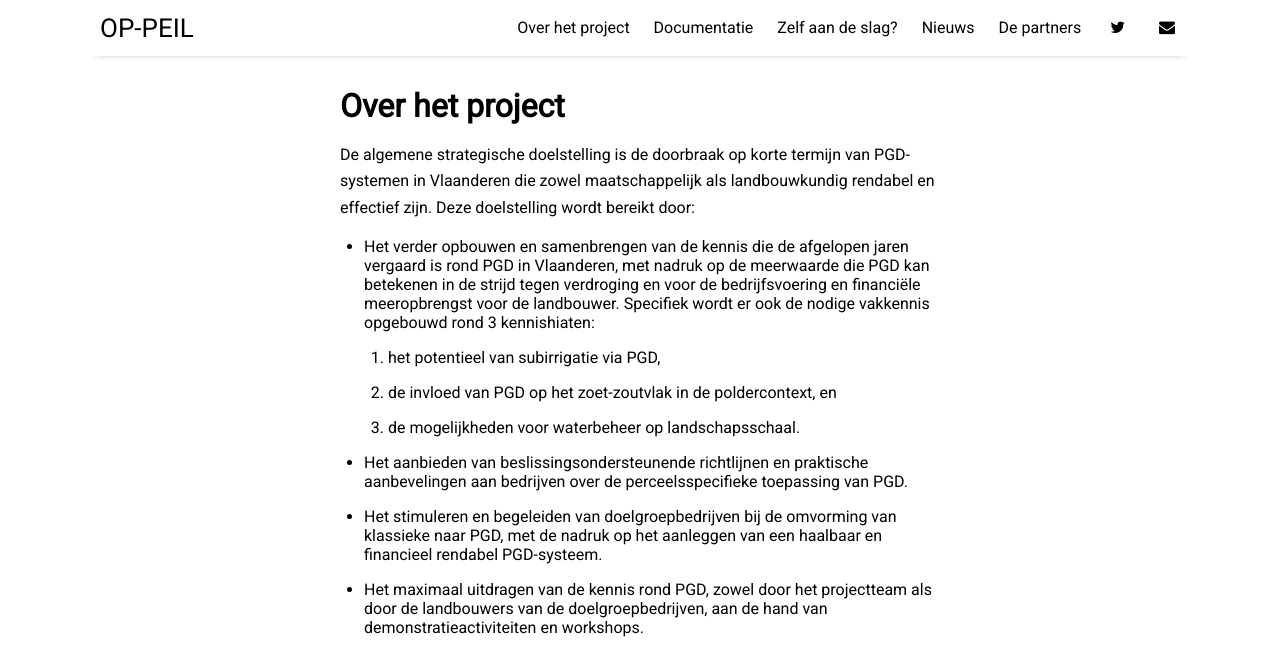
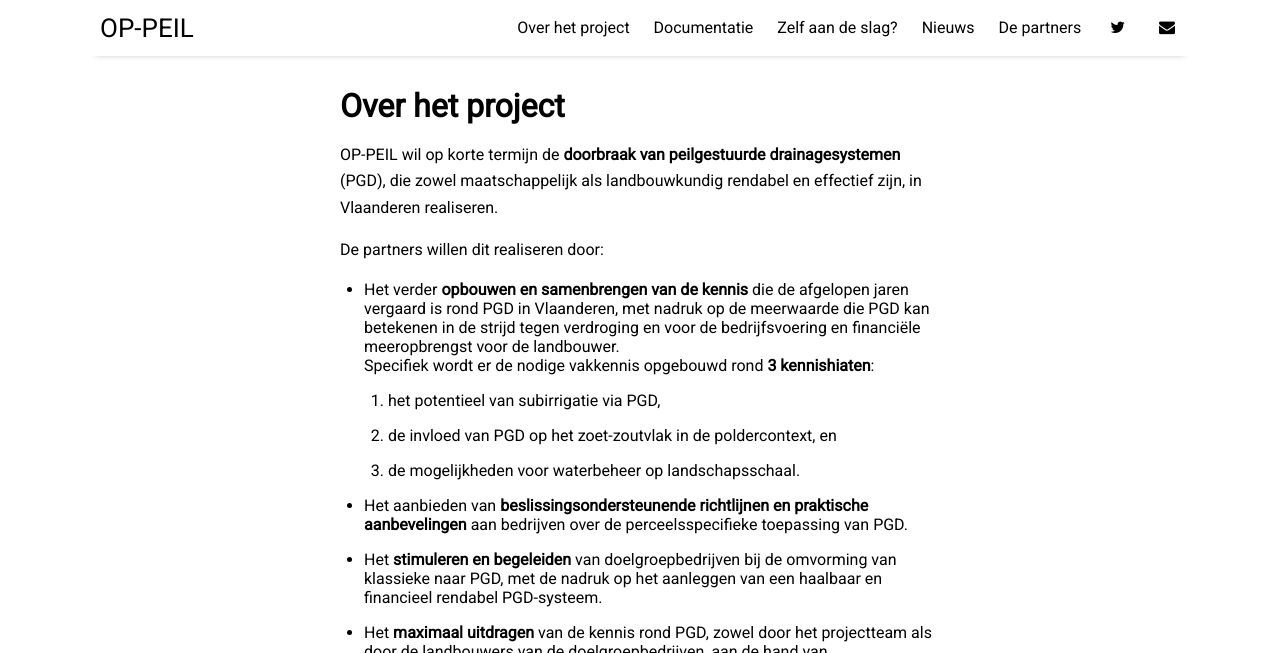
Before and after one commit to sarahgarre/op-peil, a Jekyll site: the page built from pages/project.md, in a window 1280 px wide and 1400 px high. Shown: the top 653 px of the window. Built offline with Jekyll 4.4.1, drawn with Linux system fonts in a browser that asks for light colours; nearby versions of some CDN libraries; some of the changed text lies outside the part shown; grey boxes are pictures that could not be loaded.

Commit message:
projectbeschrijving

```diff
--- a/pages/project.md
+++ b/pages/project.md
@@ -5,26 +5,43 @@
 permalink: /project
 ---
 
-De algemene strategische doelstelling is de doorbraak op korte termijn van PGD-systemen in Vlaanderen
-die zowel maatschappelijk als landbouwkundig rendabel en effectief zijn. Deze doelstelling wordt bereikt door:
-* Het verder opbouwen en samenbrengen van de kennis die de afgelopen jaren vergaard is rond PGD in Vlaanderen,
+OP-PEIL wil op korte termijn de **doorbraak van peilgestuurde drainagesystemen** (PGD),
+die zowel maatschappelijk als landbouwkundig rendabel en effectief zijn, in Vlaanderen realiseren.
+
+De partners willen dit realiseren door:
+* Het verder **opbouwen en samenbrengen van de kennis** die de afgelopen jaren vergaard is rond PGD in Vlaanderen,
 met nadruk op de meerwaarde die PGD kan betekenen in de strijd tegen verdroging en voor de bedrijfsvoering en
 financiële meeropbrengst voor de landbouwer.
-Specifiek wordt er ook de nodige vakkennis opgebouwd rond 3 kennishiaten:
+Specifiek wordt er de nodige vakkennis opgebouwd rond **3 kennishiaten**:
     1. het potentieel van subirrigatie via PGD,
     2. de invloed van PGD op het zoet-zoutvlak in de poldercontext, en
     3. de mogelijkheden voor waterbeheer op landschapsschaal.
-* Het aanbieden van beslissingsondersteunende richtlijnen en praktische aanbevelingen aan bedrijven
+* Het aanbieden van **beslissingsondersteunende richtlijnen en praktische aanbevelingen** aan bedrijven
 over de perceelsspecifieke toepassing van PGD.
-* Het stimuleren en begeleiden van doelgroepbedrijven bij de omvorming van klassieke naar PGD,
+* Het **stimuleren en begeleiden** van doelgroepbedrijven bij de omvorming van klassieke naar PGD,
 met de nadruk op het aanleggen van een haalbaar en financieel rendabel PGD-systeem.
-* Het maximaal uitdragen van de kennis rond PGD, zowel door het projectteam als door de landbouwers van de doelgroepbedrijven,
+* Het **maximaal uitdragen** van de kennis rond PGD, zowel door het projectteam als door de landbouwers van de doelgroepbedrijven,
 aan de hand van demonstratieactiviteiten en workshops.
+
 
 <iframe width="560" height="315" src="https://www.youtube.com/embed/I7IEWhWdID4" title="Animatie peilgestuurde drainage" frameborder="0" allowfullscreen></iframe>
 
-De ambitie van het project om de bijdrage van PGD aan een meer duurzame productie in land- en tuinbouw in kaart te brengen en te demonstreren. Om dit te realiseren wordt zowel ingezet op het stimuleren en uitvoeren van participatieve veranderingstrajecten bij telers (WP1 en WP5) en op het demonstreren van innovatieve toepassingen van PGD (WP2 en WP3). De meerwaarde die de omvorming van klassieke drainage naar PGD kan betekenen in het tegengaan van gebiedsverdroging, en de mogelijkheden voor en meerwaarde van collectief peilbeheer voor verschillende stakeholders, worden in WP4 onderzocht. Zo willen we ook de kaart van landbouw als klimaatbuffer en van natuur als bondgenoot van landbouw volop uitspelen.
+De ambitie van het project om de bijdrage van PGD aan een meer duurzame productie in land- en tuinbouw
+in kaart te brengen en te demonstreren. Om dit te realiseren zetten we zowel in op het stimuleren en uitvoeren
+van participatieve veranderingstrajecten bij telers (WP1 en WP5) en op het demonstreren van innovatieve toepassingen
+van PGD (WP2 en WP3). De meerwaarde die de omvorming van klassieke drainage naar PGD kan betekenen in het tegengaan
+van gebiedsverdroging, en de mogelijkheden voor en meerwaarde van collectief peilbeheer voor verschillende
+stakeholders, worden in WP4 onderzocht. Zo willen we ook de kaart van landbouw als klimaatbuffer en van natuur
+als bondgenoot van landbouw volop uitspelen.
+
 ![WBS](./assets/img/WBS.png )
-Het veranderingstraject van dit project werkt in drie gradaties. Op basis van reeds bestaande kennis in Vlaanderen wordt er bij de aanvang een Vlaamse geschiktheidskaart opgesteld, zodat geïnteresseerde telers in een oogopslag kunnen nagaan of er voor hun percelen opportuniteiten zijn voor het omvormen naar PGD. Vervolgens kan de teler aan de hand van een perceelsspecifieke evaluatietool meer gedetailleerde informatie krijgen voor zijn specifieke situatie qua teeltrotatie, bestaande drainagegraad, bodemtype, etc. Ten slotte wordt er in het overkoepelende werkpakket rond co-creatie en disseminatie begeleiding op het terrein voorzien voor telers die effectief tot de omvorming willen overgaan.
 
-OP-PEIL is een LA-traject gefinancierd door het Vlaams Agentschap Innoveren en Ondernemen - VLAIO tussen Nov 2021 - Okt 2025.
+Het veranderingstraject van dit project werkt in drie gradaties. Op basis van reeds bestaande kennis in Vlaanderen
+stellen we bij de aanvang een Vlaamse geschiktheidskaart op, zodat geïnteresseerde telers in een oogopslag
+kunnen nagaan of er voor hun percelen opportuniteiten zijn voor het omvormen naar PGD. Vervolgens kan de teler
+aan de hand van een perceelsspecifieke evaluatietool meer gedetailleerde informatie krijgen voor zijn specifieke
+situatie qua teeltrotatie, bestaande drainagegraad, bodemtype, etc. Ten slotte voorziet het overkoepelende
+werkpakket rond co-creatie en disseminatie begeleiding op het terrein voor telers die effectief tot de
+omvorming willen overgaan.
+
+>OP-PEIL is een LA-traject gefinancierd door het Vlaams Agentschap Innoveren en Ondernemen - VLAIO tussen Nov 2021 - Okt 2025.
```
